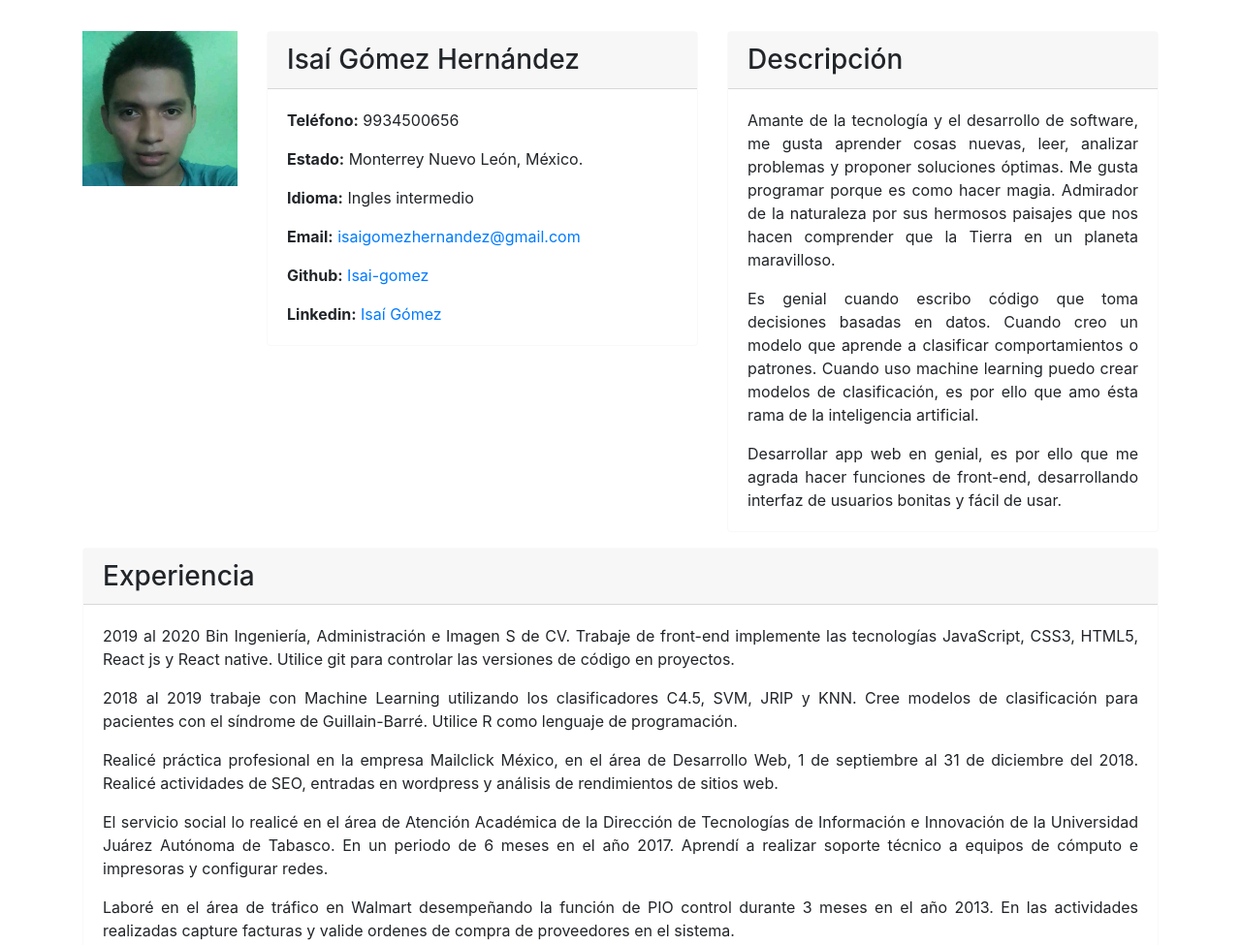
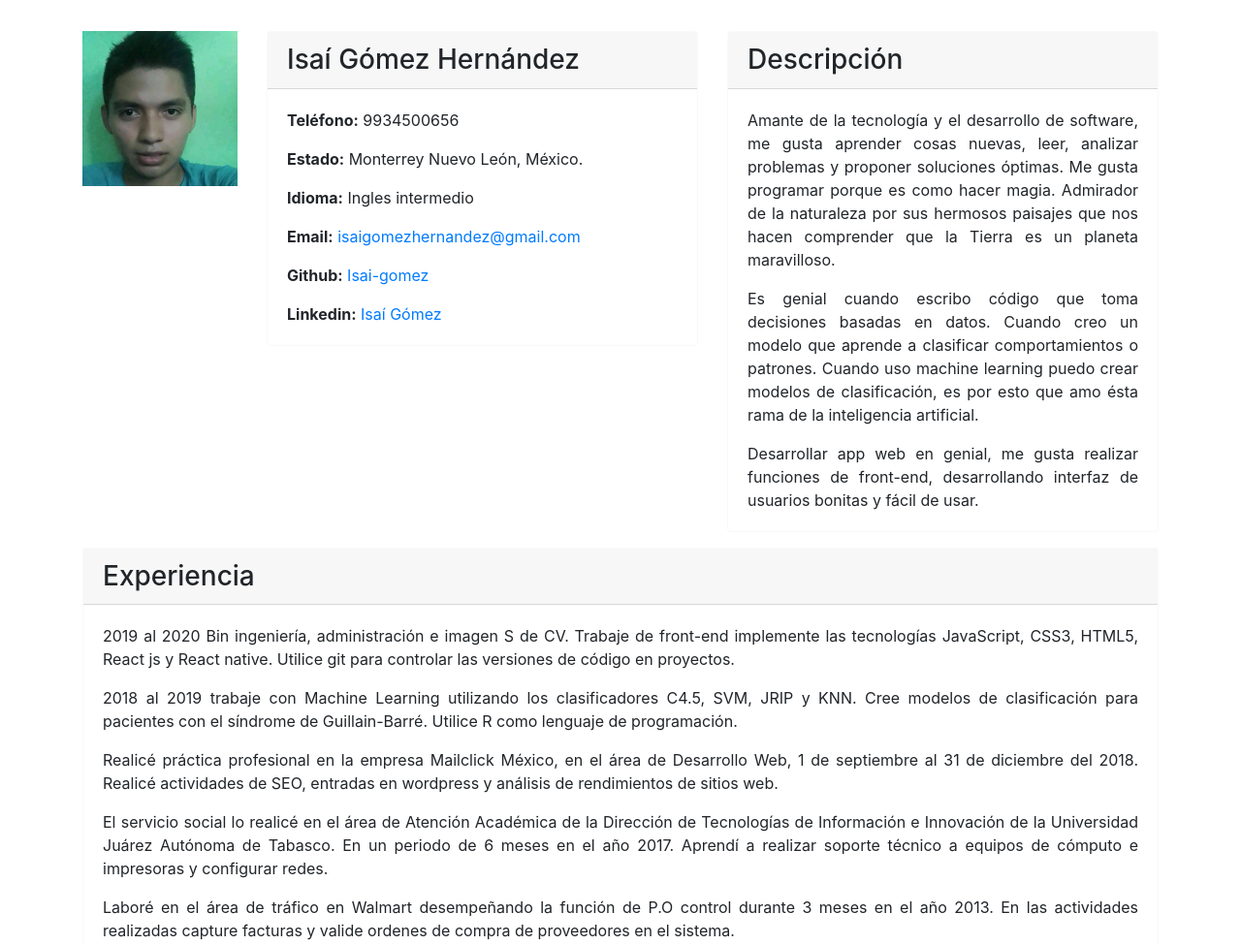
Before and after one commit to Isai-gomez/CV, a plain HTML site: page index.html in a window 1280 px wide. Shown: the top 975 px of the page at 97% size. Drawn offline with nearby package versions, Linux system fonts and the light colour scheme.

Commit message:
corregi P.O control

```diff
--- a/index.html
+++ b/index.html
@@ -71,19 +71,19 @@
                 aprender cosas nuevas, leer, analizar problemas y proponer
                 soluciones óptimas. Me gusta programar porque es como hacer
                 magia. Admirador de la naturaleza por sus hermosos paisajes que
-                nos hacen comprender que la Tierra en un planeta maravilloso.
+                nos hacen comprender que la Tierra es un planeta maravilloso.
               </p>
               <p class="card-text">
                 Es genial cuando escribo código que toma decisiones basadas en
                 datos. Cuando creo un modelo que aprende a clasificar
                 comportamientos o patrones. Cuando uso machine learning puedo
-                crear modelos de clasificación, es por ello que amo ésta rama de
+                crear modelos de clasificación, es por esto que amo ésta rama de
                 la inteligencia artificial.
               </p>
               <p class="card-text">
-                Desarrollar app web en genial, es por ello que me agrada hacer
-                funciones de front-end, desarrollando interfaz de usuarios
-                bonitas y fácil de usar.
+                Desarrollar app web en genial, me gusta realizar funciones de
+                front-end, desarrollando interfaz de usuarios bonitas y fácil de
+                usar.
               </p>
             </div>
           </section>
@@ -97,7 +97,7 @@
             </h3>
             <div class="card-body">
               <p class="card-text">
-                2019 al 2020 Bin Ingeniería, Administración e Imagen S de CV.
+                2019 al 2020 Bin ingeniería, administración e imagen S de CV.
                 Trabaje de front-end implemente las tecnologías JavaScript,
                 CSS3, HTML5, React js y React native. Utilice git para controlar
                 las versiones de código en proyectos.
@@ -123,7 +123,7 @@
               </p>
               <p class="card-text">
                 Laboré en el área de tráfico en Walmart desempeñando la función
-                de PIO control durante 3 meses en el año 2013. En las
+                de P.O control durante 3 meses en el año 2013. En las
                 actividades realizadas capture facturas y valide ordenes de
                 compra de proveedores en el sistema.
               </p>
```
